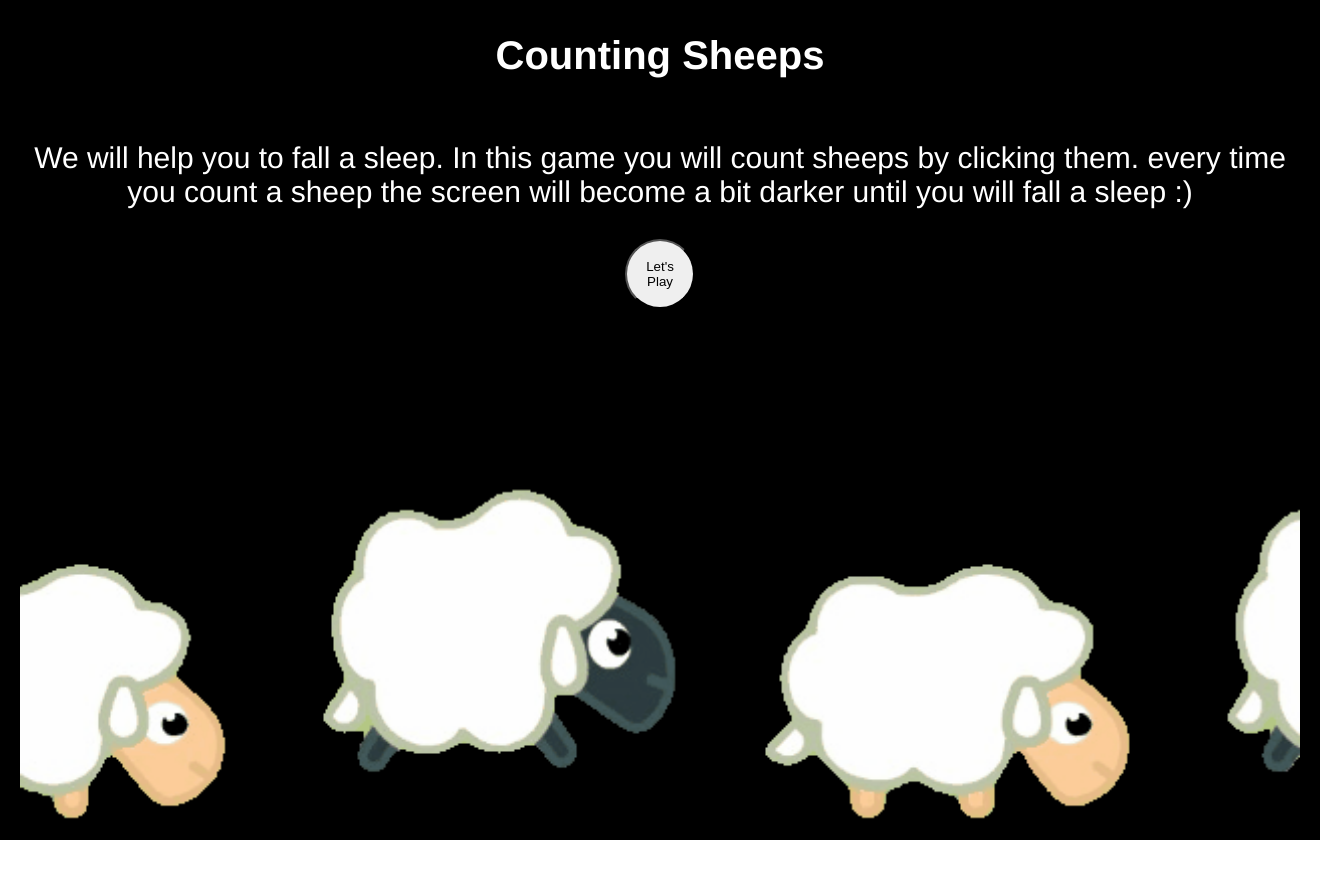
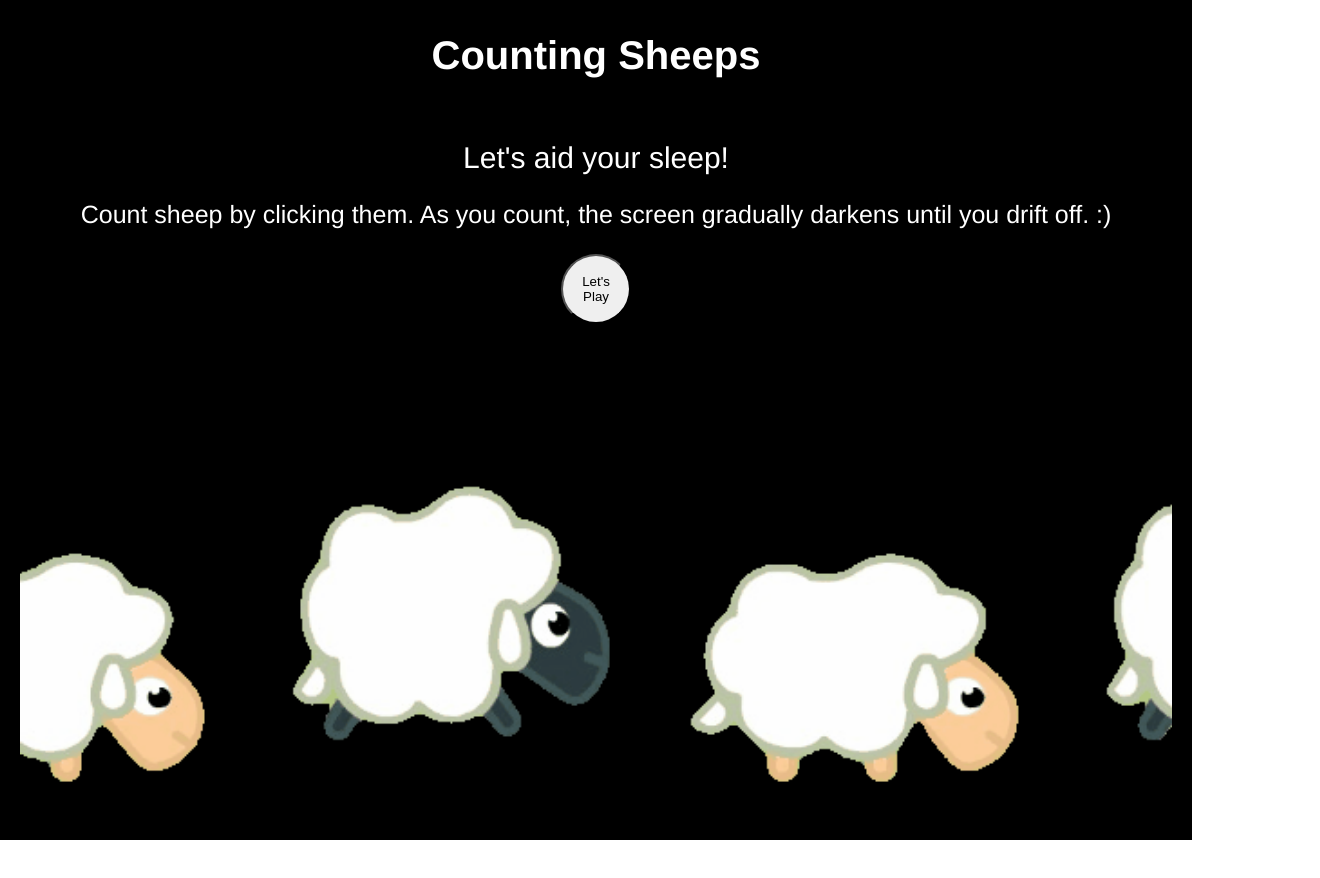
Before and after one commit to Orenikoe/sheepsleep, a Vue app: page / in a window 1280 px wide. Shown: the top 878 px of the page, 1320 px wide, since content can reach past the window. Built offline with nearby package versions, Linux system fonts and the light colour scheme.

Commit message:
fixed IOS issues

```diff
--- a/src/components/ButtonComp.vue
+++ b/src/components/ButtonComp.vue
@@ -1,7 +1,7 @@
   <template>
     <div class="btn">
       <span class="title">Click To Start</span>
-      <img class="btn" src="../assets/cloud-btn.png"/>
+      <img class="btn-img" src="../assets/cloud-btn.png"/>
     </div>
   </template>
 
@@ -26,8 +26,9 @@
   color: black;
   z-index: 1;
 }
-img {
+.btn-img {
   width: 50%;
+  max-width: 200px;
 }
 }
 
--- a/src/components/GameComp.vue
+++ b/src/components/GameComp.vue
@@ -33,7 +33,7 @@ export default {
             start: false,
             bgPositionX: 0,
             speed: 1,
-            maxClicks: 4,
+            maxClicks: 9,
             bgMoveInterval: null,
             sheepLocationY: '300px',
             animate: true,
@@ -55,7 +55,7 @@ export default {
         },
         handleClick() {
           this.resetAnimation()
-            if (this.count === 3) {
+            if (this.count === 8) {
                 this.handleVictory()
                 this.start = !this.start;
                 clearInterval(this.bgMoveInterval);
@@ -76,7 +76,7 @@ export default {
 
           setTimeout(() => {
           this.animate = true;
-          });
+          },1);
 
         }
     },
--- a/src/components/InstructionsComp.vue
+++ b/src/components/InstructionsComp.vue
@@ -1,9 +1,10 @@
 <template>
 <div class="instruction-page pageEnter">
-    <h2>Counting Sheeps</h2>
-    <p>{{ msg }}</p>
+    <h2 :style="{'color': 'white', 'font-size': '40px'}">Counting Sheeps</h2>
+    <p :style="{'color': 'white' , 'font-size': '30px', 'margin-bottom': '0px'}">{{ instructions.title }}</p>
+    <p :style="{'color': 'white', 'font-size': '25px'}">{{ instructions.paragraph }}</p>
     <div class="btn-wrap">
-        <button @click="$emit('confirmInstructions', true)" :class="{'none': !display}">Let's Play</button>
+        <button :style="{minHeight: '25px'}" @click="$emit('confirmInstructions', true)" :class="{'none': !display}">Let's Play</button>
     </div>
     <img :class="{'none': !display}" src="../assets/sheeps-intro.gif"/>
 </div>
@@ -13,7 +14,10 @@
 // import ButtonComp from './ButtonComp.vue';
 import {ref} from 'vue'
 let display = ref(false)
-const msg = 'We will help you to fall a sleep. In this game you will count sheeps by clicking them. every time you count a sheep the screen will become a bit darker until you will fall a sleep :)'
+const instructions = {
+    title: `Let's aid your sleep!`,
+    paragraph: 'Count sheep by clicking them. As you count, the screen gradually darkens until you drift off. :)'
+}
 setTimeout(() => {
     display.value = true
 }, 2000)
@@ -24,7 +28,7 @@ setTimeout(() => {
 .instruction-page {
     display: flex;
     flex-direction: column;
-    width: 100%;
+    width: 90%;
     height: 105vh;
     background-color: black;
     padding-left: 20px;
@@ -53,12 +57,11 @@ setTimeout(() => {
     }
     h2 {
         font-size: 40px;
-        color: white;
     }
     p {
-        color: white;
         font-size: 30px;
     }
+
 }
 
 .pageEnter {
--- a/src/components/SuccessComp.vue
+++ b/src/components/SuccessComp.vue
@@ -1,7 +1,7 @@
 <template>
     <div class="gif-wrap">
-        <h3>Good Night!</h3>
-        <img class="successgif" src="../assets/success-gif.gif"/>
+        <h3 :style="{'color': 'white'}">Good Night!</h3>
+        <img class="successgif" src="../assets/good-night.png"/>
     </div>
     </template>
 
@@ -20,12 +20,20 @@
         overflow: hidden;
         h3 {
             color: white;
+            -webkit-text-fill-color: white;
         }
     }
 
     .successgif {
         position: absolute;
         top: 20%;
+        animation: moonRise 2s ease-in;
+    }
+
+    @keyframes moonRise {
+        0% {top: 100%;}
+        100% {top: 20%;}
+
     }
 
     </style>
```
Also changed, not shown: src/assets/good-night.png (added).
